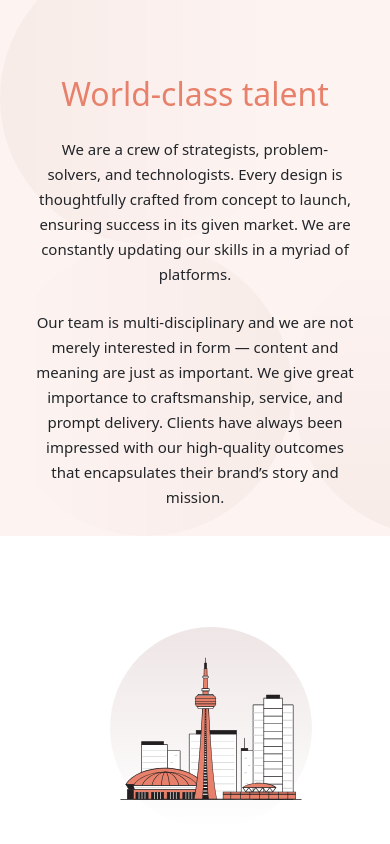
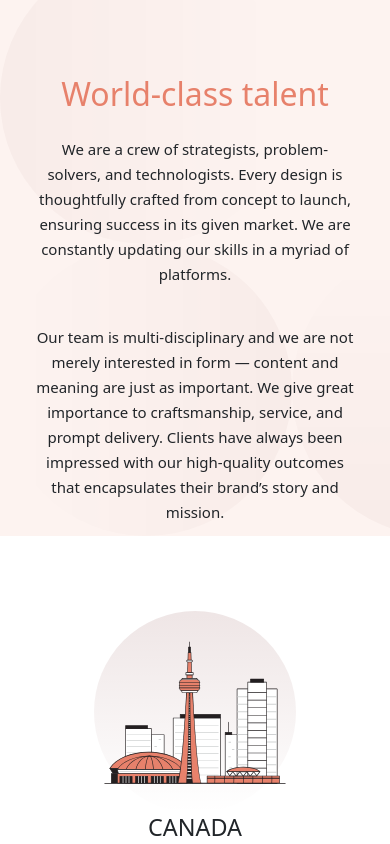
Before and after one commit to TedJenkler/Multi-Page-Website, a React (Create React App) app: page /about in a window 390 px wide. Shown: the part 1140-1984 px from the top of the page. Built offline with nearby package versions, Linux system fonts and the light colour scheme.

Commit message:
mobile design flaws fixed

```diff
--- a/src/index.css
+++ b/src/index.css
@@ -52,7 +52,7 @@ html, body {
 
 .menu {
   position: absolute;
-  width: 375px;
+  width: 100%;
   height: 235px;
   top: 95px;
   margin: 0;
@@ -136,6 +136,8 @@ a {
   height: 3.73em;
   color: #333136;
   margin-top: 1.6em;
+  margin-bottom: 1.6em;
+  padding: 1em;
   background-color: #FFFFFF;
   z-index: 100000000;
 }
@@ -400,6 +402,7 @@ a {
   color: black;
   letter-spacing: 1px;
   font-weight: 500;
+  padding: 1em;
 }
 
 /* About Page */
@@ -468,6 +471,7 @@ a {
   font-size: 15px;
   margin: 0 24px 0 24px;
   line-height: 25px;
+  padding-bottom: 1em;
 
 }
 
@@ -486,10 +490,12 @@ a {
   background-image: url(./assets/shared/desktop/bg-pattern-small-circle.svg);
   transform: rotate(90deg);
   background-repeat: no-repeat;
+  margin: auto;
 }
 
 #canadarotateback {
   transform: rotate(-90deg);
+  margin: auto;
 }
 
 .capitallocation-area > img, .capitallocation-area > div > img {
```
